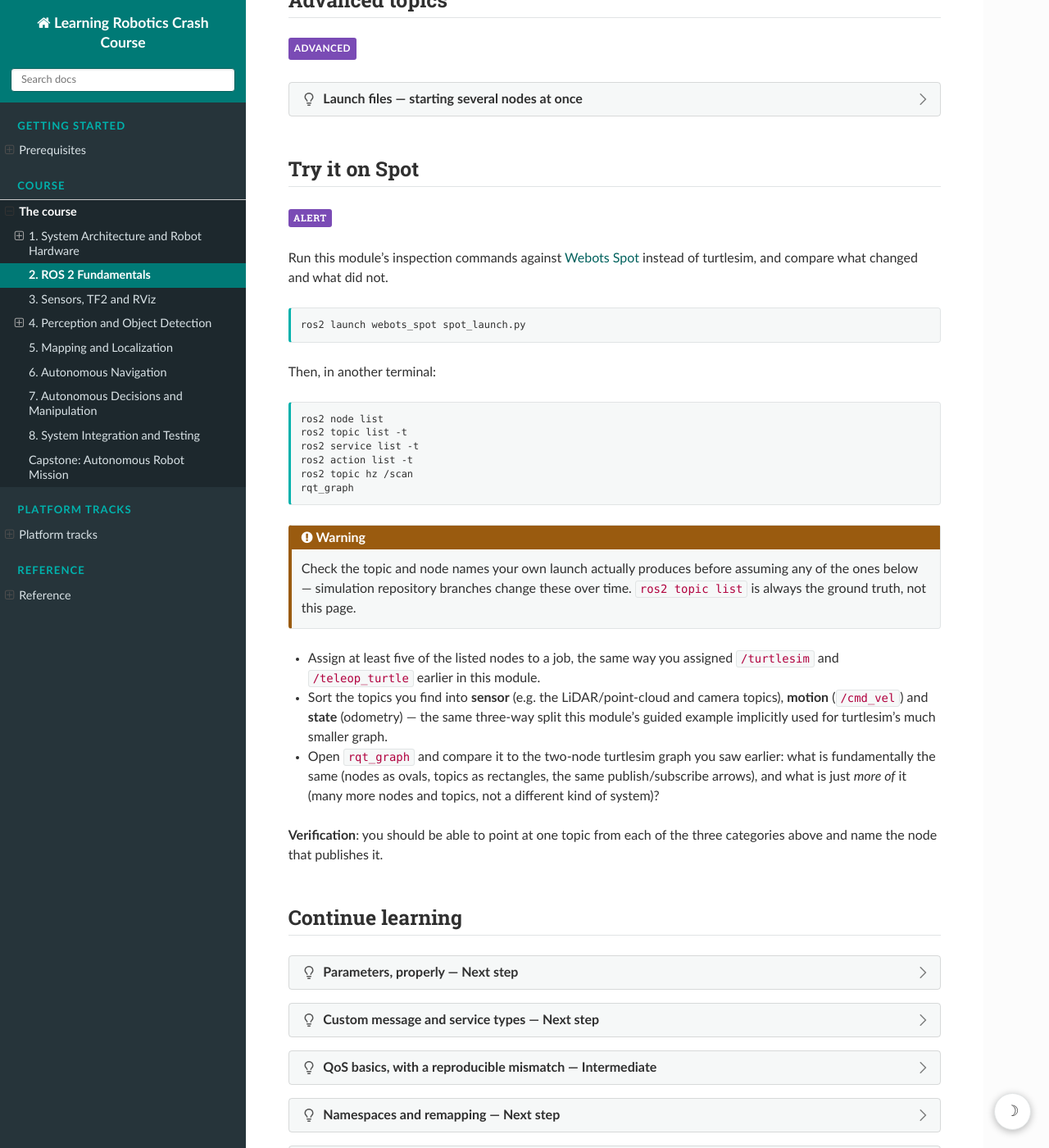
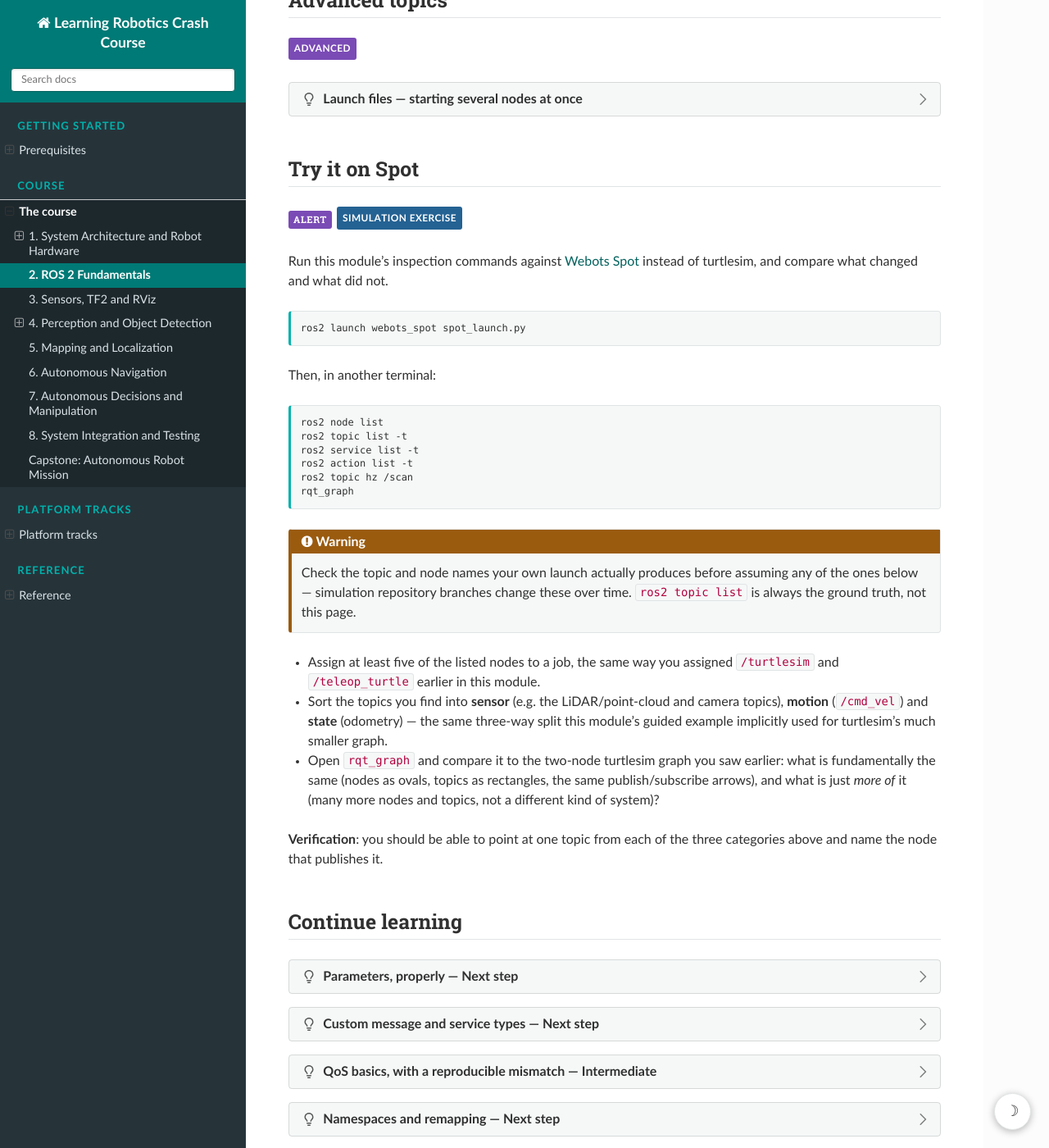
Before and after one commit to MoritzSchallenberg/Learning-Robotics-Crash-Course, a Sphinx documentation site: the page built from docs/course/02-ros2.md, in a window 1280 px wide and 1400 px high, scrolled down 13570 px. Shown: the whole window at 82% size. Built offline with Sphinx 7.4.7 and the Read the Docs theme 3.1.0, drawn with Linux system fonts in a browser that asks for light colours.

Commit message:
style: add three "Try it on Spot" safety-level badges
{{ spotsim }}, {{ spotreadonly }} and {{ spotsupervised }} -- Simulation
exercise, Read-only on physical Spot, and Supervised physical exercise --
mark every Spot exercise scattered across the course modules with exactly
one clear safety level. Colors are pre-checked for WCAG AA contrast
(readonly-amber 5.91:1, supervised-red 7.28:1 for white text), following
the same design-token discipline as the existing content-level badges.

🤖 Generated with [Claude Code](https://claude.com/claude-code)
Co-Authored-By: Claude Sonnet 5 <noreply@anthropic.com>

```diff
--- a/docs/_static/css/custom.css
+++ b/docs/_static/css/custom.css
@@ -767,6 +767,11 @@ footer span {
 .lrcc-level--advanced { background: #7a4bb5; }
 .lrcc-level--platform { background: #c1512e; }
 
+/* "Try it on Spot" safety levels. */
+.lrcc-level--spot-sim { background: #246293; }
+.lrcc-level--spot-readonly { background: #8a5a12; }
+.lrcc-level--spot-supervised { background: #a3272c; }
+
 /* --------------------------------------------------------------------------
    14. Responsive behaviour
    -------------------------------------------------------------------------- */
--- a/docs/conf.py
+++ b/docs/conf.py
@@ -81,6 +81,15 @@ myst_substitutions = {
     "optional": _level("optional", "OPTIONAL"),
     "advanced": _level("advanced", "ADVANCED"),
     "platformspecific": _level("platform", "PLATFORM-SPECIFIC"),
+    # ---------------------------------------------------------------------
+    # "Try it on Spot" safety-level badges (Entwicklungsauftrag 5). Every
+    # Spot exercise scattered across the modules is marked with exactly one
+    # of these three, so a reader can tell at a glance whether it is safe
+    # to try alone.
+    # ---------------------------------------------------------------------
+    "spotsim": _level("spot-sim", "SIMULATION EXERCISE"),
+    "spotreadonly": _level("spot-readonly", "READ-ONLY ON PHYSICAL SPOT"),
+    "spotsupervised": _level("spot-supervised", "SUPERVISED PHYSICAL EXERCISE"),
 }
 
 # -- Options for HTML output -------------------------------------------------
```
